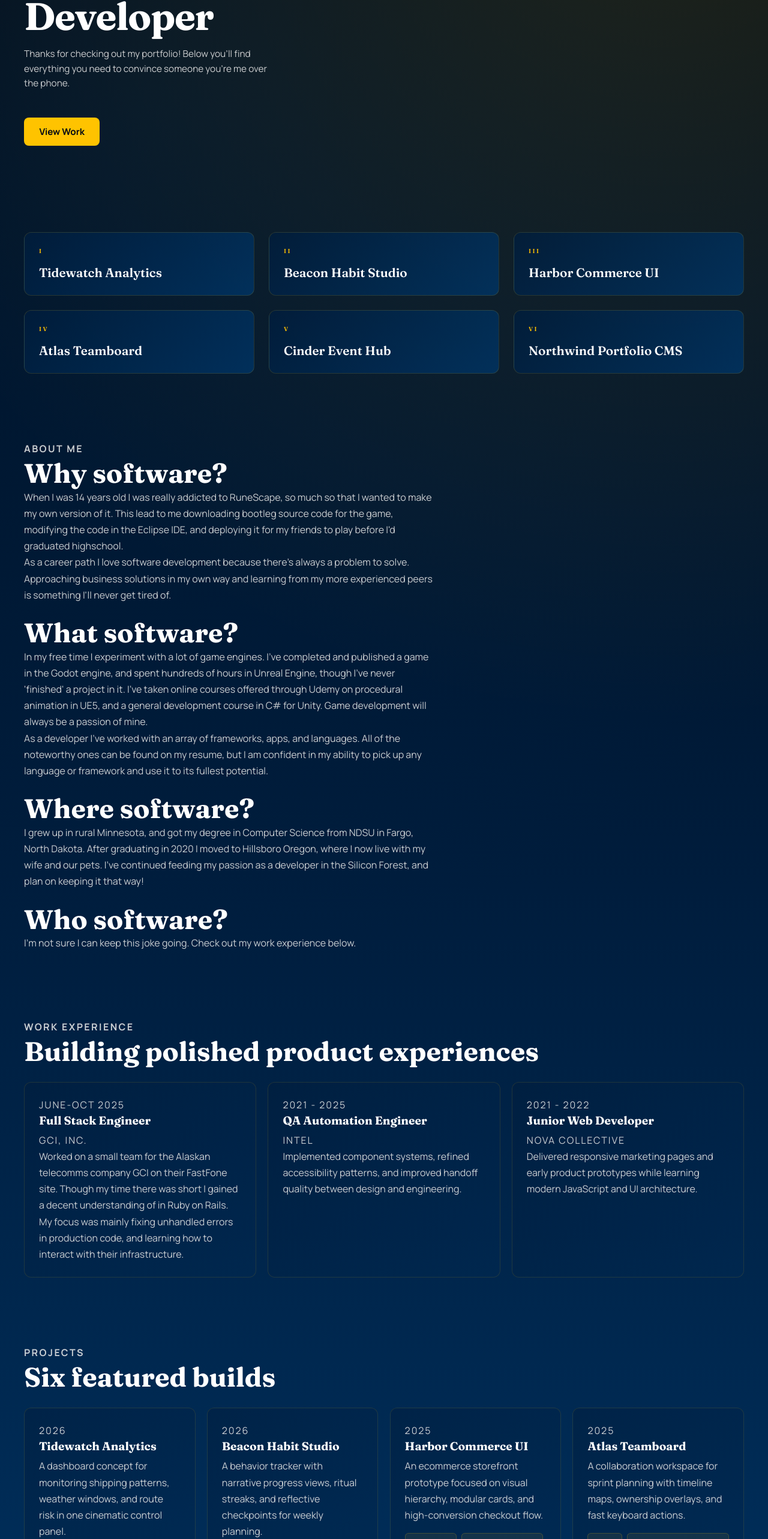
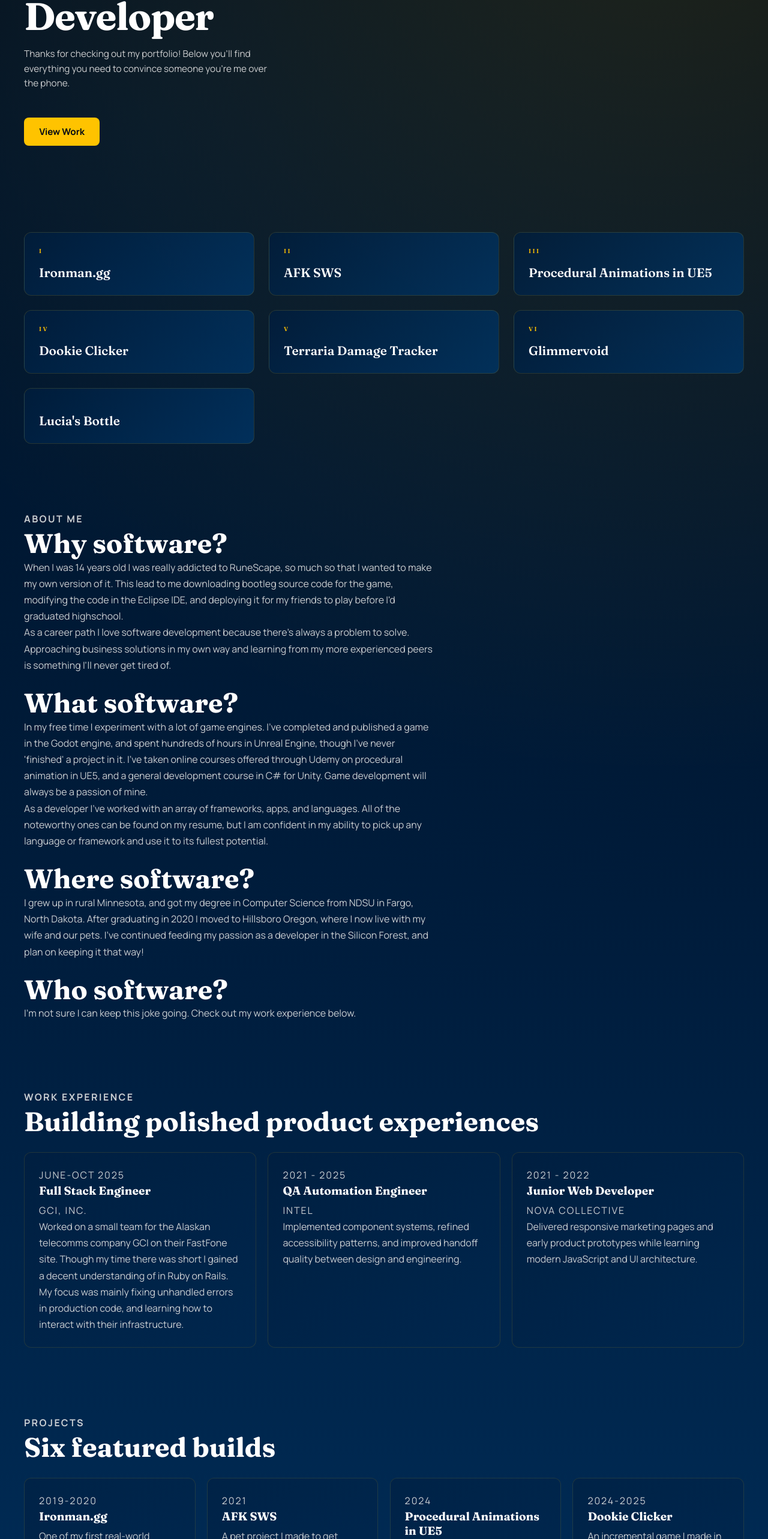
Before and after one commit to snapish/PortfolioWebsite, a React (Vite) app: page / in a window 1280 px wide. Shown: the part 221-2787 px from the top of the page at 60% size. Built offline with nearby package versions, Linux system fonts and the light colour scheme.

Commit message:
filled out projects

```diff
--- a/src/data/index.ts
+++ b/src/data/index.ts
@@ -3,56 +3,65 @@ import type { Project, Experience } from '../types'
 export const projects: Project[] = [
   {
     id: 'project-01',
-    title: 'Tidewatch Analytics',
+    title: 'Ironman.gg',
     description:
-      'A dashboard concept for monitoring shipping patterns, weather windows, and route risk in one cinematic control panel.',
-    stack: ['React', 'TypeScript', 'REST API'],
-    role: 'Frontend Developer',
-    timeline: '2026',
+      'One of my first real-world projects that I created. It\'s a web app for randomizing a character list for various fighting games. Still used monthly by thousands of people!',
+    stack: ['Angular', 'TypeScript', 'Node', 'ExpressJS'],
+    role: 'Full Stack Developer',
+    timeline: '2019-2020',
   },
   {
     id: 'project-02',
-    title: 'Beacon Habit Studio',
+    title: 'AFK SWS',
     description:
-      'A behavior tracker with narrative progress views, ritual streaks, and reflective checkpoints for weekly planning.',
-    stack: ['React', 'Vite', 'CSS Motion'],
-    role: 'Product Engineer',
-    timeline: '2026',
+      'A pet project I made to get acquainted with OpenCV for use in video games. Designed to run for 4+ hours at a time, this script can play an MMO like a real person without being caught by bot detection.',
+    stack: ['Python', 'OpenCV', 'TKinter'],
+    role: 'Developer',
+    timeline: '2021',
   },
   {
     id: 'project-03',
-    title: 'Harbor Commerce UI',
+    title: 'Procedural Animations in UE5',
     description:
-      'An ecommerce storefront prototype focused on visual hierarchy, modular cards, and high-conversion checkout flow.',
-    stack: ['TypeScript', 'State Management', 'Design Systems'],
-    role: 'UI Engineer',
-    timeline: '2025',
+      'Created a skeleton project in Unreal Engine for using advanced math to animate a human character. Followed a course offered by Lincoln Margison for the majority of the work.',
+    stack: ['Unreal Engine 5', 'Control Rig', 'Inverse Kinematics'],
+    role: '3D Animator',
+    timeline: '2024',
   },
   {
     id: 'project-04',
-    title: 'Atlas Teamboard',
+    title: 'Dookie Clicker',
     description:
-      'A collaboration workspace for sprint planning with timeline maps, ownership overlays, and fast keyboard actions.',
-    stack: ['React', 'Component Architecture', 'Accessibility'],
-    role: 'Software Engineer',
-    timeline: '2025',
+      'An incremental game I made in Godot, and published to Steam. Parodying \'Cookie Clicker\', the player is able to scale their resources infinitely, and is encouraged to play daily.',
+    stack: ['Godot Game Engine', 'GDScript', 'SteamWorks API'],
+    role: 'Game Developer, Publisher',
+    timeline: '2024-2025',
   },
   {
     id: 'project-05',
-    title: 'Cinder Event Hub',
+    title: 'Terraria Damage Tracker',
     description:
-      'A live events microsite platform with flexible templates, sponsor zones, and content-driven visual storytelling.',
-    stack: ['Vite', 'Responsive Layouts', 'Animation'],
-    role: 'Frontend Engineer',
-    timeline: '2024',
+      'A mod for Terraria that tracks individual player\'s damage to boss monsters in a multiplayer environment.',
+    stack: ['C#', 'Visual Studio'],
+    role: 'Mod Developer',
+    timeline: '2022',
   },
   {
     id: 'project-06',
-    title: 'Northwind Portfolio CMS',
+    title: 'Glimmervoid',
     description:
-      'A portfolio management tool to curate case studies, edit media-rich pages, and publish showcase-ready content.',
-    stack: ['TypeScript', 'Forms', 'Content Modeling'],
-    role: 'Full Stack Developer',
+      'A web tool used to search Magic: The Gathering cards. I worked alongside 2 other classmates, and did the majority of the front end development, and configured a wrapper for the API calls.',
+    stack: ['REST APIs', 'Angular'],
+    role: 'Front End Developer',
+    timeline: '2019',
+  },
+    {
+    id: 'project-07',
+    title: 'Lucia\'s Bottle',
+    description:
+      'A 2D puzzle platformer game I developed for a 48hr game jam, alongside a texture artist and audio engineer. The game is fully playable in a web browser and on Windows.',
+    stack: ['Godot'],
+    role: 'Game Developer',
     timeline: '2024',
   },
 ]
```
